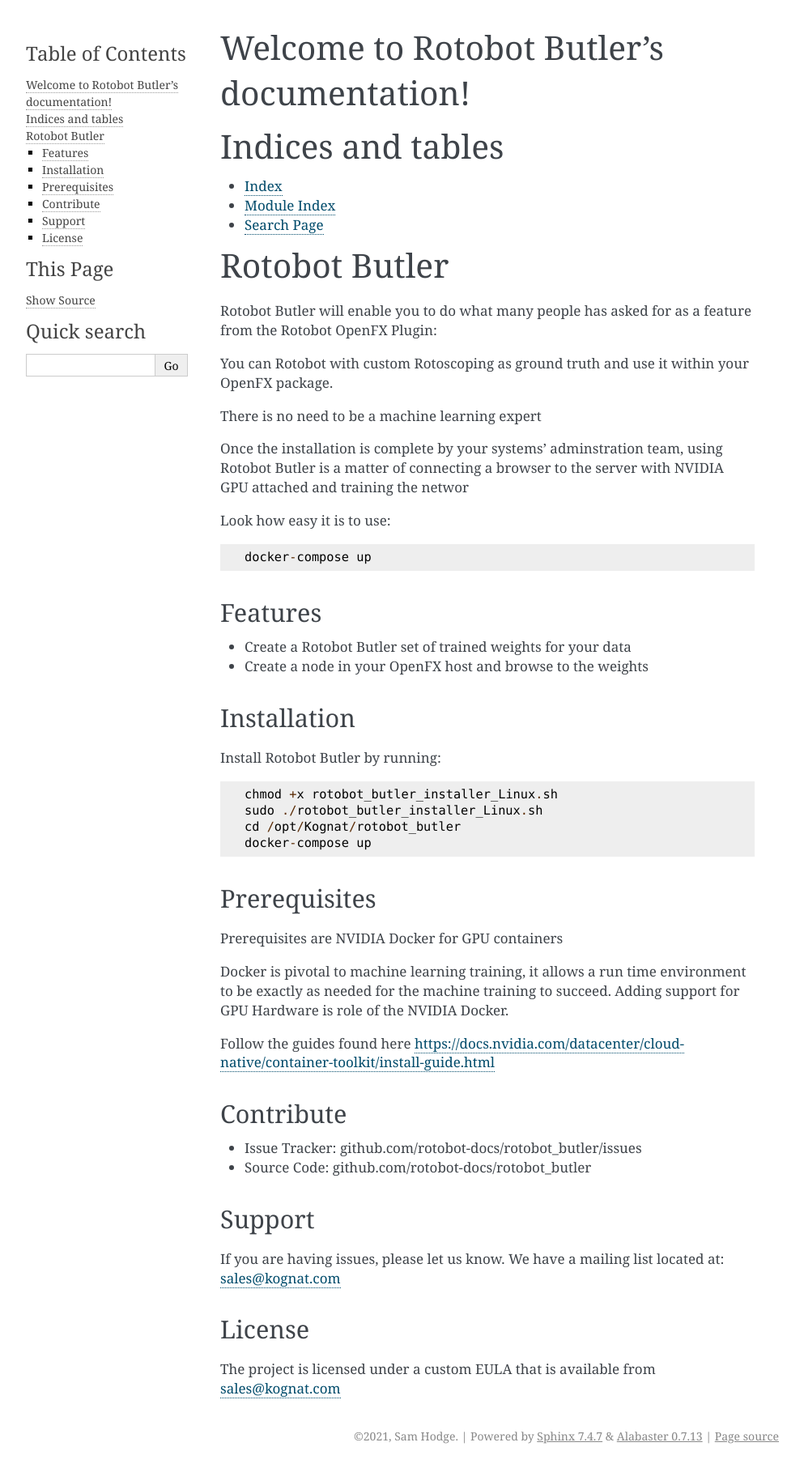
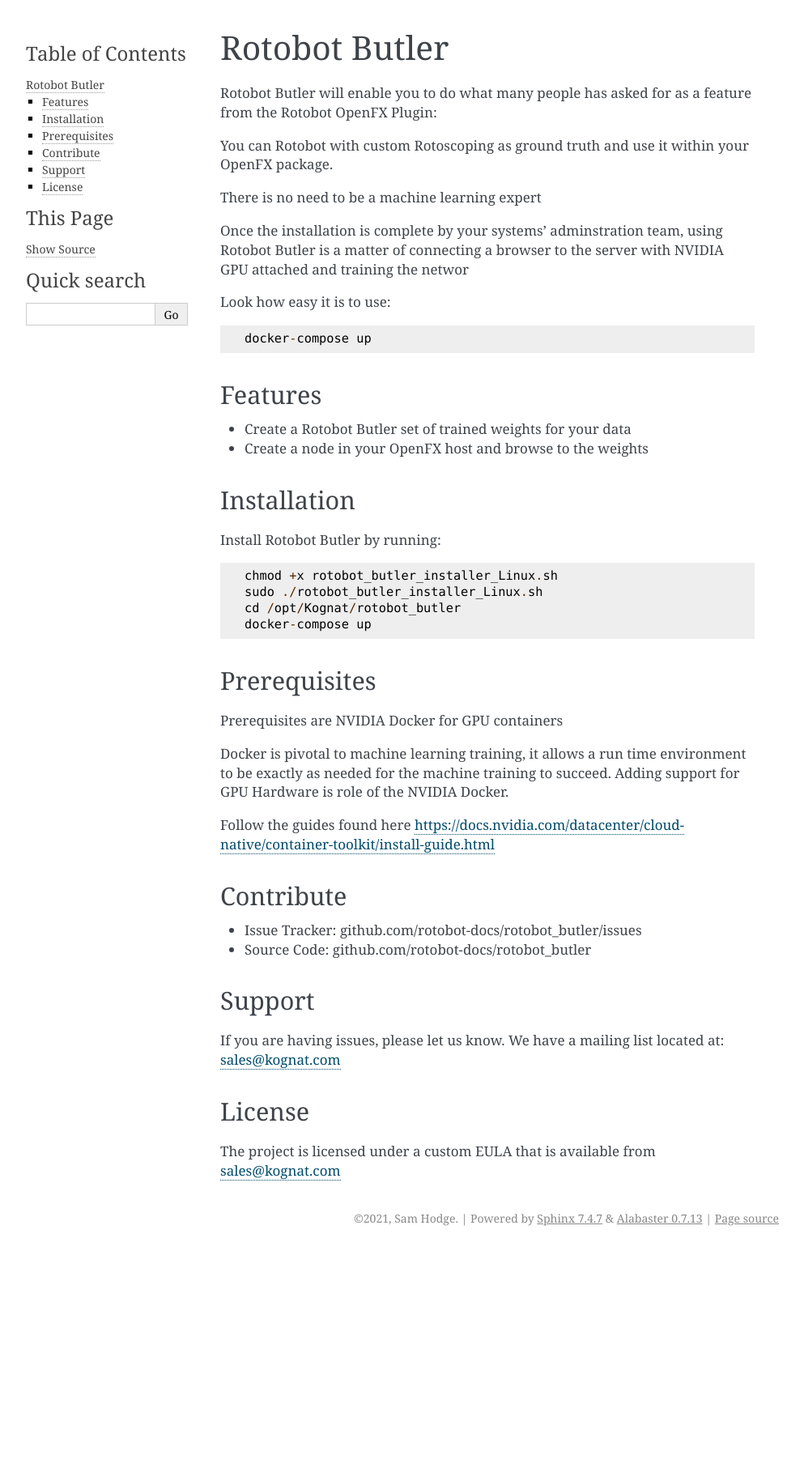
Before and after one commit to kognat-docs/rotobot-butler-docs, a Sphinx documentation site: the page built from docs/index.rst, in a window 1280 px wide. Shown: the whole page at 81% size, without its empty margins (148-1141 px from the left). Built offline with Sphinx 7.4.7, drawn with Linux system fonts in a browser that asks for light colours; after the commit the page ends 1544 px from its top, so only the background shows below that.

Commit message:
Update for more impact the page preview

```diff
--- a/docs/index.rst
+++ b/docs/index.rst
@@ -1,25 +1,3 @@
-.. Rotobot Butler documentation master file, created by
-   sphinx-quickstart on Sun Aug  8 14:17:18 2021.
-   You can adapt this file completely to your liking, but it should at least
-   contain the root `toctree` directive.
-
-Welcome to Rotobot Butler's documentation!
-==========================================
-
-.. toctree::
-   :maxdepth: 2
-   :caption: Contents:
-
-
-
-Indices and tables
-==================
-
-* :ref:`genindex`
-* :ref:`modindex`
-* :ref:`search`
-
-
 Rotobot Butler
 ==============
 
```
